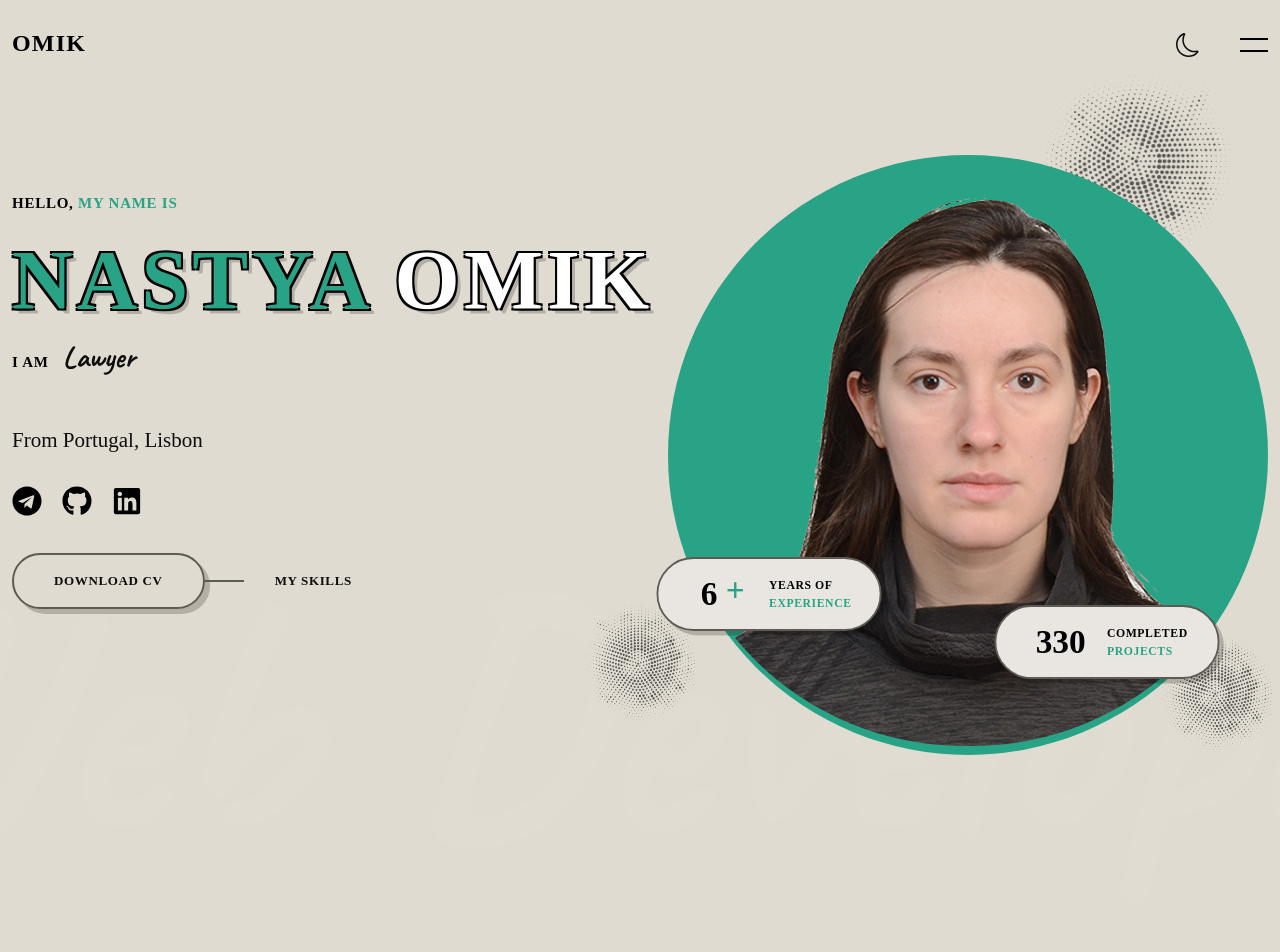
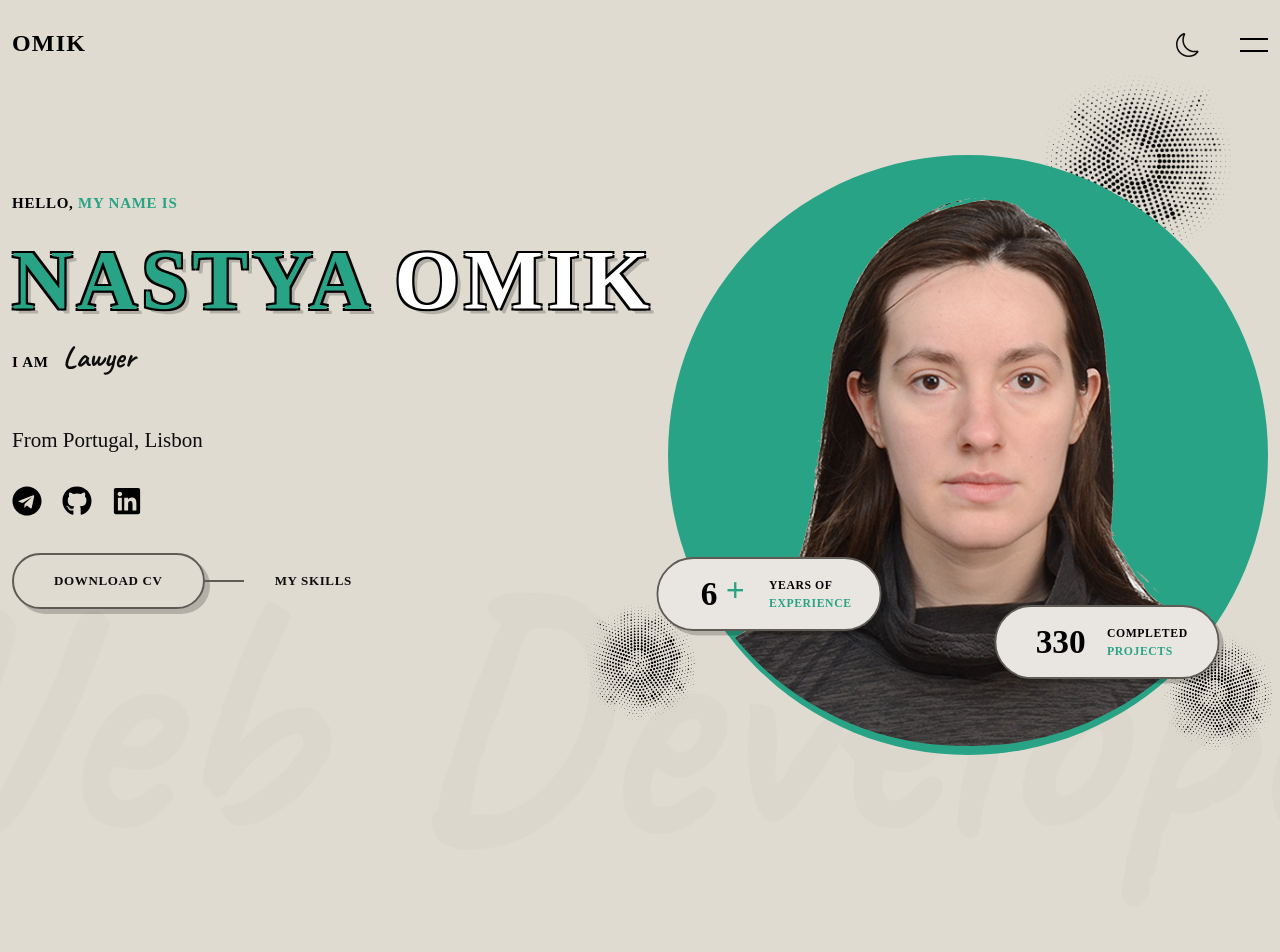
Before and after one commit to permikov/permikov.github.io, a React (Create React App) app: page /#home in a window 1280 px wide. Shown: the top 952 px of the page. Built offline with nearby package versions, Linux system fonts and the light colour scheme.

Commit message:
Add revert bg title

```diff
--- a/src/App.css
+++ b/src/App.css
@@ -66,6 +66,15 @@
 
 .light-theme .skills__percentage span {
     background-color: var(--primary-color);
+}
+
+.light-theme .shape {
+    filter: invert(0);
+    opacity: 1;
+}
+
+.light-theme .bg__title {
+    color: rgba(0, 0, 0, 0.02);
 }
 
 html {
@@ -181,10 +190,6 @@ img {
     transform: scale(1);
     filter: blur(0);
     opacity: 1;
-}
-
-.light-theme .shape {
-    filter: invert(0);
 }
 
 .shape {
```
